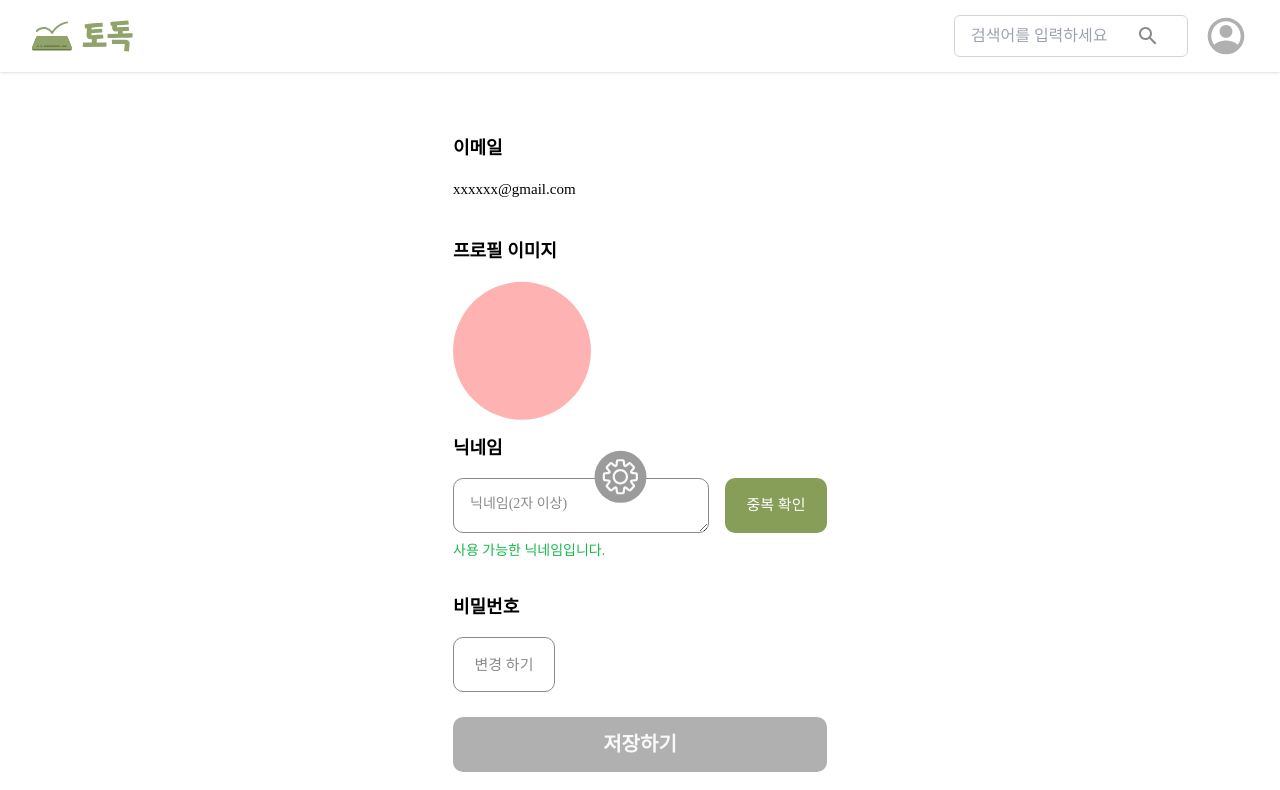
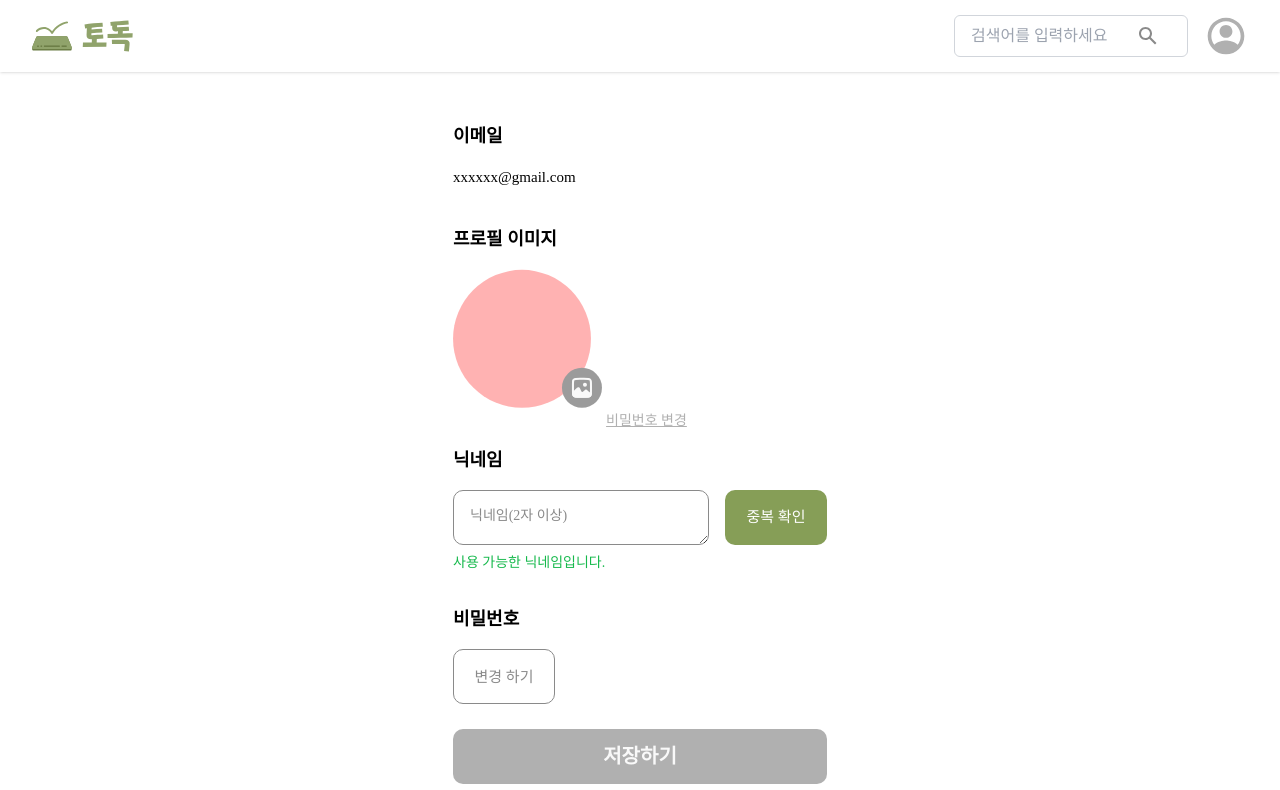
Before and after one commit to yihimin/js_todoc, a React (Create React App) app: page /mypage/update-info in a window 1280 px wide. Shown: the top 790 px of the page. Built offline with nearby package versions, Linux system fonts and the light colour scheme; a web font is replaced by a local one.

Commit message:
fix : UpdateInfoPage 완료

```diff
--- a/src/pages/MyPages/UpdateInfoPage.jsx
+++ b/src/pages/MyPages/UpdateInfoPage.jsx
@@ -1,7 +1,7 @@
 import React, {useState} from 'react';
 import SearchNav from '../../components/SearchNav';
 import ProfileImg from "../../assets/profile_img2.svg";
-import ChangeImg from "../../assets/setting_bg.svg";
+import ChangeImg from "../../assets/change_bg.svg";
 
 const UpdateInfoPage = () => {
 
@@ -13,13 +13,14 @@ const UpdateInfoPage = () => {
                     <div className="text-black text-lg font-bold">이메일</div>
                     <div className="text-black text-[15px] font-normal mt-[16px]">xxxxxx@gmail.com</div>
                     <div className="text-black text-lg font-bold mt-[36.21px]">프로필 이미지</div>
-                        <div className="flex flex-col justify-center items-start relative">
-                            <img src={ProfileImg} alt="ProfileImg" className="mt-[16px]"/>
+                        <button className="flex flex-col justify-center items-start relative mt-[16px]">
+                            <img src={ProfileImg} alt="ProfileImg"/>
                             <img
                                 src={ChangeImg}
                                 alt="ChangeImg"
-                                className="absolute mt-[266.87px] ml-[140.75px]"/>
-                        </div>
+                                className="absolute mt-[97.92px] ml-[107.93px]"/>
+                        </button>
+                    <button className="text-sm text-[#b0b0b0] underline mt-[2.47px] ml-[153.07px]">비밀번호 변경</button>
                     <div className="text-black text-lg font-bold mt-[13.74px]">닉네임</div>
                     <div className="flex flex-row space-x-4 mt-[16px]">
                         <textarea
@@ -39,7 +40,7 @@ const UpdateInfoPage = () => {
                         </button>
                     </div>
                     <button
-                        className="w-[374px] h-[55px] rounded-[10px] bg-[#b0b0b0] text-[#f9f9f9] text-xl font-bold mt-[24.34px]">저장하기
+                        className="w-[374px] h-[55px] rounded-[10px] bg-[#b0b0b0] hover:bg-[#869F58] text-[#f9f9f9] text-xl font-bold mt-[24.34px]">저장하기
                     </button>
                     <div className="flex justify-end">
                         <button className="text-sm text-[#b0b0b0] underline mt-[17.87px]">
```
Also changed, not shown: src/assets/change_bg.svg.
